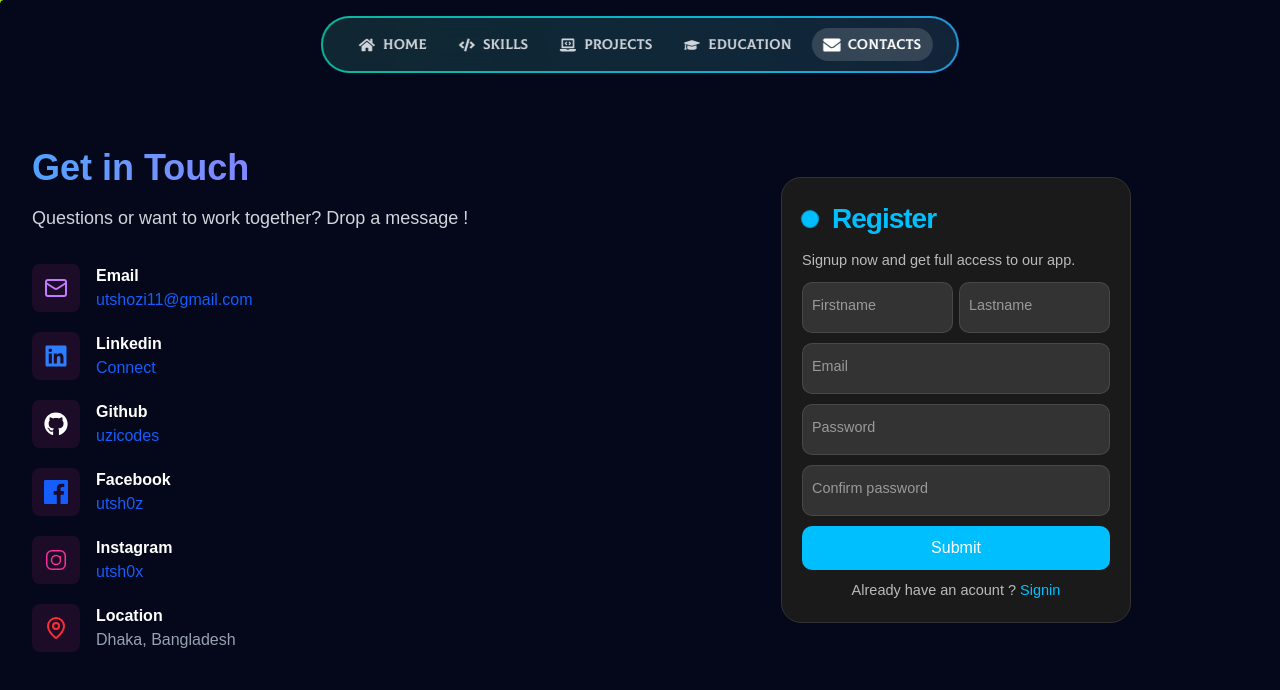
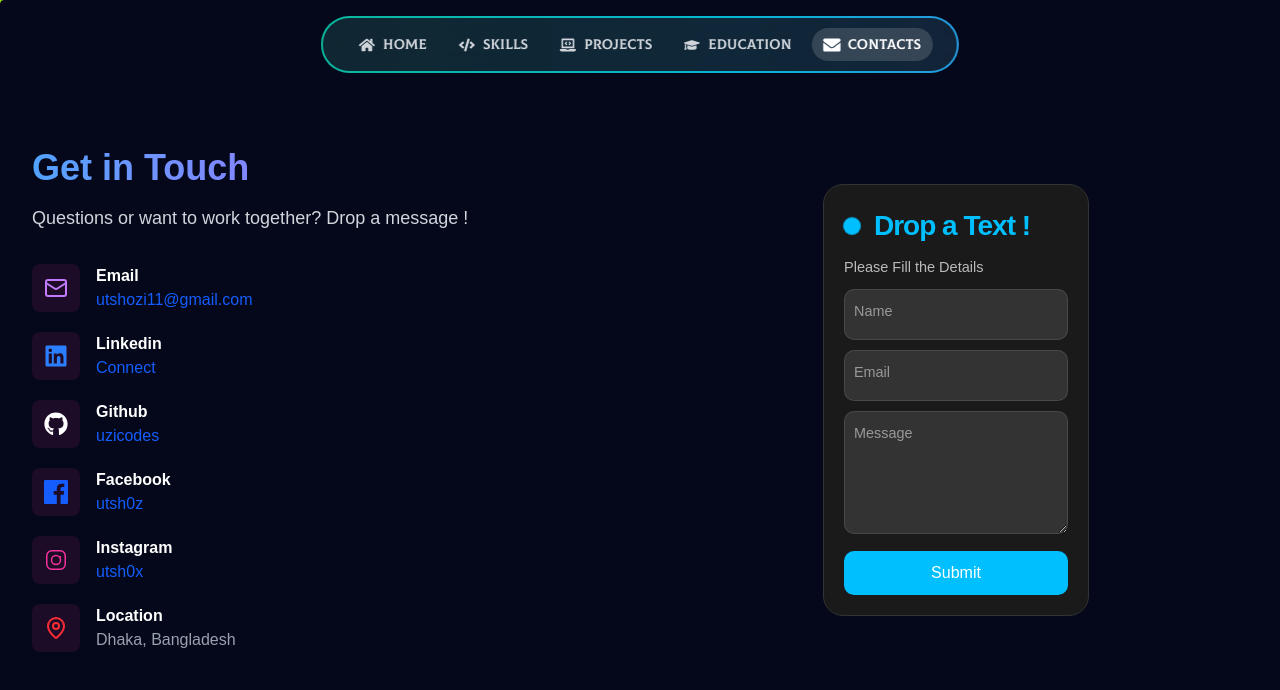
Before and after one commit to uzicodes/utsho-heaven-chowdhury, a Next.js app: page /contacts in a window 1280 px wide. Shown: the top 690 px of the page. Built offline with nearby package versions, Linux system fonts and the light colour scheme.

Commit message:
editing the form inputs

```diff
--- a/src/app/contacts/Form.tsx
+++ b/src/app/contacts/Form.tsx
@@ -5,32 +5,21 @@ const Form = () => {
   return (
     <StyledWrapper>
       <form className="form">
-        <p className="title">Register </p>
-        <p className="message">Signup now and get full access to our app. </p>
-        <div className="flex">
-          <label>
-            <input className="input" type="text" placeholder="" required />
-            <span>Firstname</span>
-          </label>
-          <label>
-            <input className="input" type="text" placeholder="" required />
-            <span>Lastname</span>
-          </label>
-        </div>
+        <p className="title">Drop a Text !</p>
+        <p className="message">Please Fill the Details </p>
+        <label>
+          <input className="input" type="text" placeholder="" required />
+          <span>Name</span>
+        </label>
         <label>
           <input className="input" type="email" placeholder="" required />
           <span>Email</span>
         </label>
         <label>
-          <input className="input" type="password" placeholder="" required />
-          <span>Password</span>
-        </label>
-        <label>
-          <input className="input" type="password" placeholder="" required />
-          <span>Confirm password</span>
+          <textarea className="input" rows={4} placeholder="" required />
+          <span>Message</span>
         </label>
         <button className="submit">Submit</button>
-        <p className="signin">Already have an acount ? <a href="#">Signin</a> </p>
       </form>
     </StyledWrapper>
   );
```
